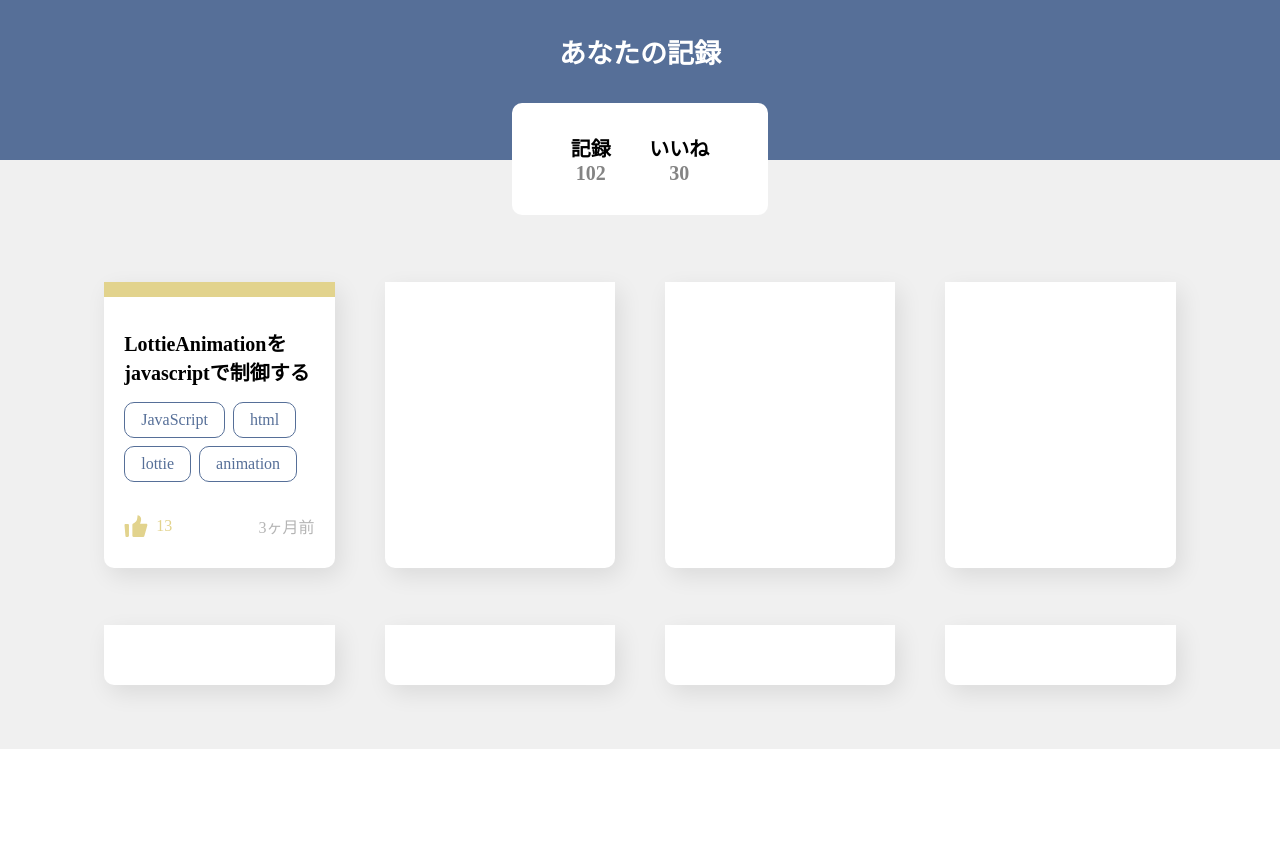
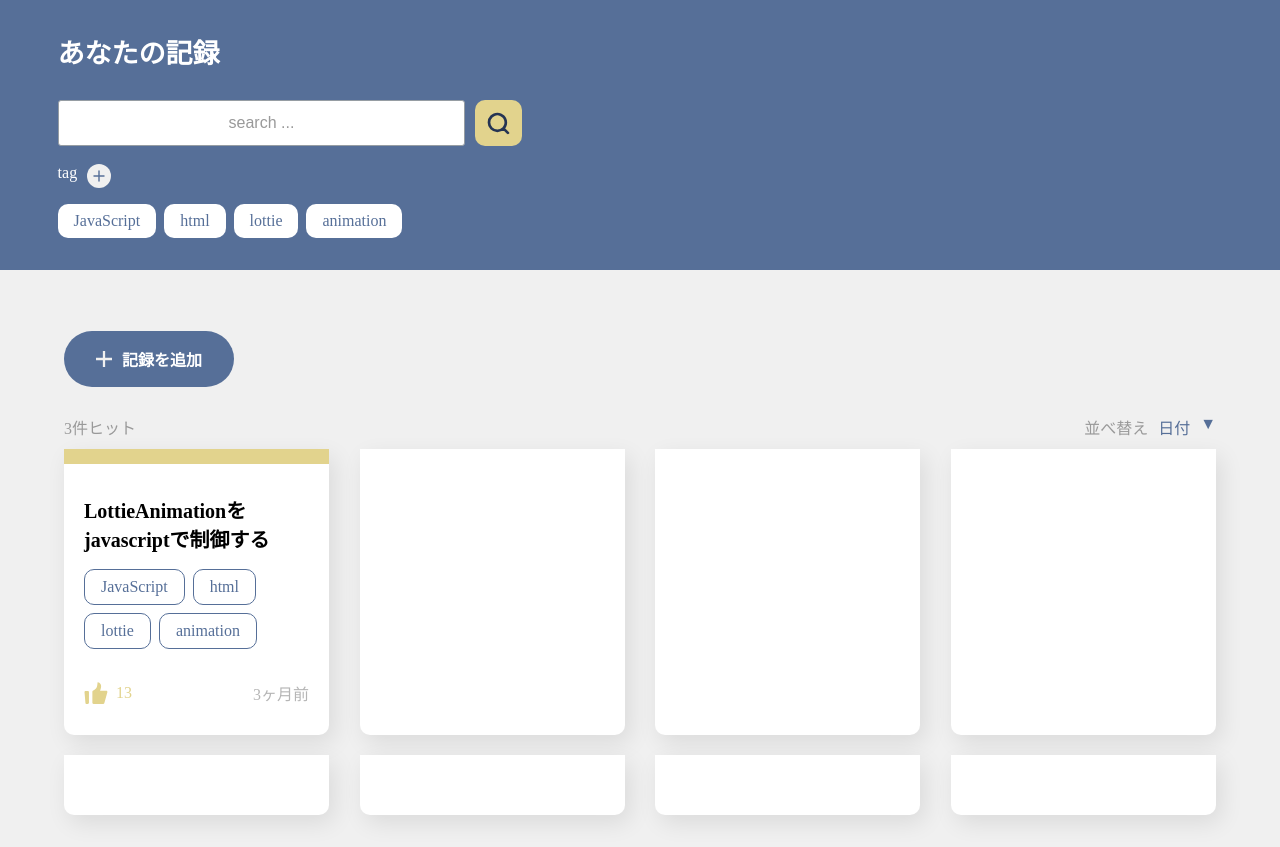
Before and after one commit to Eubulon3/DDProject, a Django app: page / in a window 1280 px wide. Shown: the part 70-917 px from the top of the page. Before the commit the page ends 819 px from the top, so only its background shows below. Run offline with Django 4.2, Linux system fonts and the light colour scheme.

Commit message:
index-page大幅修正

```diff
--- a/ddapp/templates/index.html
+++ b/ddapp/templates/index.html
@@ -9,18 +9,37 @@
 {% block content %}
 <div class="top">
     <h1>あなたの記録</h1>
-    <div class="details">
-        <div class="rec-num">
-            <h2>記録</h2>
-            <h2 >102</h2>
+    <div class="search">
+        <input type="text" class="textbox" placeholder="search ..."/>
+        <a class = "search-button">
+            <img src="{% static 'images/search_icon.svg' %}" alt="検索アイコン">
+        </a>
     </div>
-        <div class="goods-num">
-            <h2>いいね</h2>
-            <h2>30</h2>
-        </div>
+    <a class="tag-head">
+        <p>tag</p>
+        <img src="{% static 'images/tag-icon-white.svg' %}" alt="">
+    </a>
+    <div class="tags">
+        <div class="tag"><p>JavaScript</p></div>
+        <div class="tag"><p>html</p></div>
+        <div class="tag"><p>lottie</p></div>
+        <div class="tag"><p>animation</p></div>
     </div>
 </div>
 
+<div class="contents">
+    <a class="add-rec">
+        <img src="{% static 'images/plus_normal_white.svg' %}" alt="">
+        <p>記録を追加</p>
+    </a>
+    <div class="tip">
+        <p>3件ヒット</p>
+        <div class="sort">
+            <p>並べ替え</p>
+            <p class="emp">日付</p>
+            <a class="emp">▼</a>
+        </div>
+    </div>
     <div class="recs">
         <div class="rec">
             <div class="deco"></div>
@@ -53,4 +72,5 @@
         <div class="rec"></div>
         <div class="rec"></div>
     </div>
+</div>
 {% endblock content %}
--- a/static/css/index.css
+++ b/static/css/index.css
@@ -3,58 +3,123 @@
 .top{
     background-color: #566f98;
     width: 100%;
-    height: 20%;
     color: #fff;
+
+    padding: 2.5% 4.5% 2.5% 4.5%;
 }
 
 .top h1{
-    padding: 2rem 0;
+    text-align: left;
 }
 
-.top .details{
-    position: relative;
-    width: 20%;
-    height: 70%;
-    background-color: #fff;
+.top .search{
+    margin-top: 2.5%;
+
+    display: flex;
+    justify-content: flex-start;
+    gap: 10px;
+}
+
+.top .search-button{
+    background-color: #e2d38d;
     border-radius: 10px;
-
-    left: 50%;
-    transform: translate(-50%, 0);
 
     display: flex;
     justify-content: center;
     align-items: center;
-    column-gap: 15%;
 
-    color: #000;
+    padding: 1%;
 }
 
-.top .details .rec-num, .top .details .goods-num{
-    display: flex;
-    flex-direction: column;
-    align-items: center;
+.top .textbox {
+    width: 35%;
+    padding: 8px 10px;
+    border: 1px solid #969da3;
+    border-radius: 3px;
+    color: #333;
+    font-size: 1em;
+    line-height: 1.5;
 }
 
-.top .details .rec-num h2:last-child, .top .details .goods-num h2:last-child{
-    color: #848484;
+.top .textbox::placeholder {
+    color: #999;
+}
+
+.top .tag-head{
+    margin-top: 1.5%;
+    display: flex;
+    gap: 10px;
+}
+
+.top .tags{
+    width: 50%;
+    margin-top: 1rem;
+
+    display: flex;
+    justify-content: flex-start;
+    gap: 0.5rem;
+}
+
+.top .tags .tag{
+    width: fit-content;
+    background-color: #fff;
+    padding: 0.5rem 1rem;
+    border-radius: 10px;
+    color: #566f98;
 }
 
 /* -----------rec----------- */
 
-.recs{
-    padding: 5%;
+.contents{
+    padding: 2.5% 5%;
+}
+
+.add-rec{
+    width: fit-content;
+    padding: 1rem 2rem;
+    background-color: #566f98;
+    margin-top: 2.5%;
+    color: #fff;
+    font-weight: bold;
+    border-radius: 100px;
 
     display: flex;
+    gap: 10px;
+}
+
+.tip{
+    width: 100%;
+    color: #999;
+    margin-top: 2.5%;
+
+    display: flex;
+    justify-content: space-between;
+}
+
+.tip .sort{
+    display: flex;
+    justify-content: space-between;
+    gap: 10px;
+}
+
+.tip .sort .emp{
+    color: #566f98;
+}
+
+.recs{
+    display: flex;
     flex-flow: row wrap;
-    justify-content: center;
-    column-gap: 50px;
+    justify-content: space-between;
+    margin-top: 10px;
+
+    column-gap: 10px;
+    row-gap: 20px;
 }
 
 .rec{
     position: relative;
-    width: 20%;
+    width: 23%;
     background-color: #fff;
-    margin-top: 5%;
     padding: 30px 20px;
 
     box-shadow: 5px 8px 23px 0px rgba(0, 0, 0, 0.09);
```
Also changed, not shown: static/images/plus_normal_white.svg (added), static/images/search_icon.svg (added), static/images/tag-icon-white.svg (added). Lines whose indentation alone changed are shown as unchanged.
